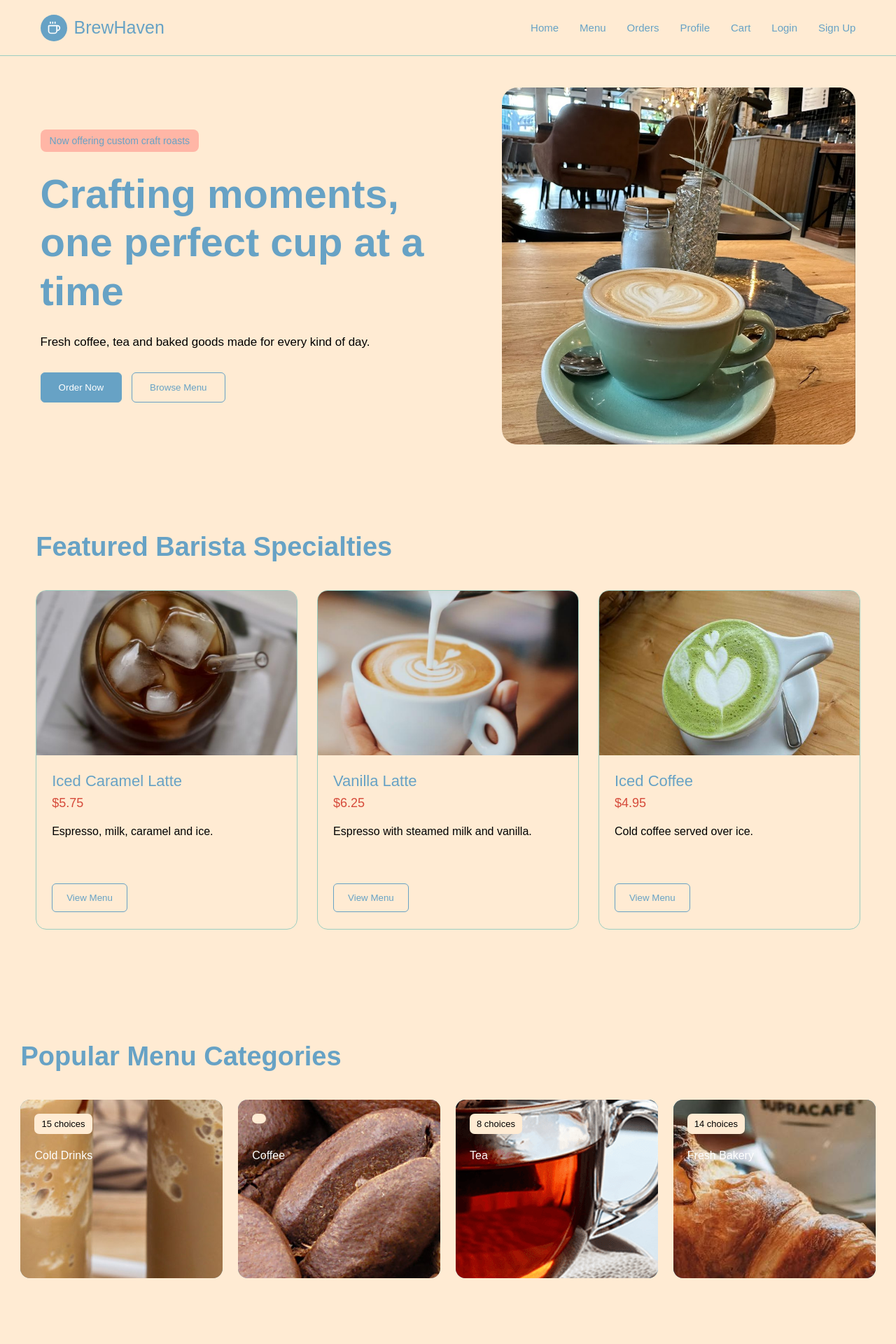
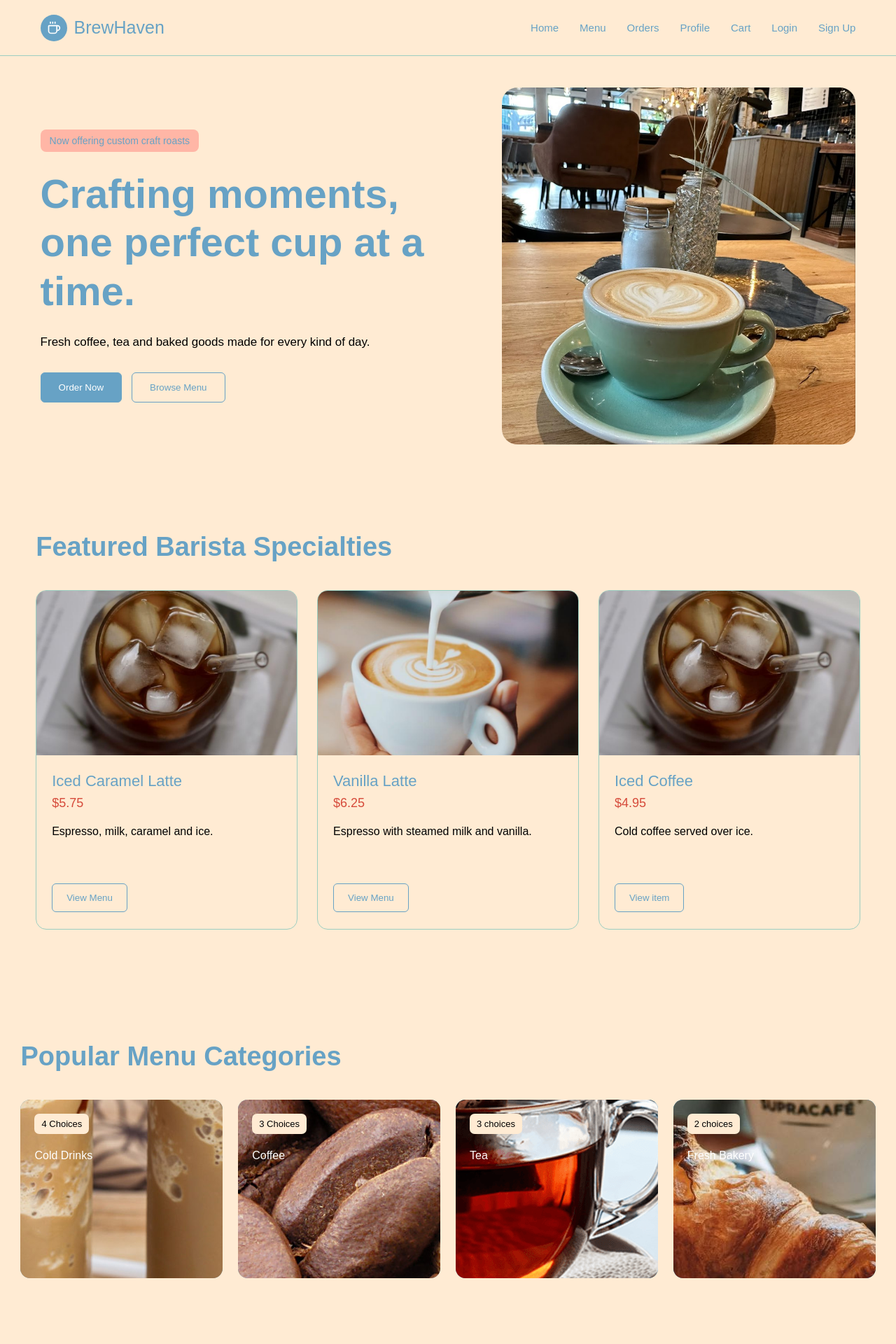
Before and after one commit to JSL1/BrewHaven, a React (Create React App) app in the folder client/: page / in a window 1280 px wide. Shown: the top 1920 px of the page at 70% size. Built offline with nearby package versions, Linux system fonts and the light colour scheme; no server answers.

Commit message:
general polishing

```diff
--- a/client/src/Components/Footer.js
+++ b/client/src/Components/Footer.js
@@ -79,10 +79,7 @@ const Footer = () => {
 
 
       <div className="footer-bottom">
-        <span>
-          © 2026 BrewHaven Inc.
-        </span>
-
+        <span> &copy; 2026 BrewHaven Inc. - COMP229 Group 1</span>
         <div>
           <span>Terms of Service</span>
           <span>Privacy Policy</span>
--- a/client/src/Components/Homepage.js
+++ b/client/src/Components/Homepage.js
@@ -1,4 +1,5 @@
 import React, { Component } from 'react';
+import { useLocation } from 'react-router-dom';
 import { Link } from 'react-router-dom';
 import './../App.css';
 import { Coffee, Truck, Gift } from 'lucide-react';
@@ -9,41 +10,29 @@ const Homepage = () => {
       <section className="hero" id="home">
         <div className="hero-content">
           <div className="tag">Now offering custom craft roasts</div>
-
           <h1>
-            Crafting moments,
-            <br />
-            one perfect cup at a
-            <br />
-            time
+            Crafting moments,<br />
+            one perfect cup at a<br />
+            time.
           </h1>
-
-          <p>
-            Fresh coffee, tea and baked goods made for every kind of day.
-          </p>
-
+          <p>Fresh coffee, tea and baked goods made for every kind of day.</p>
           <div className="hero-buttons">
             <a href="/menu">
               <button className="order-button">Order Now</button>
             </a>
-
             <a href="/menu">
               <button className="browse-button">Browse Menu</button>
             </a>
           </div>
         </div>
-
         <div className="hero-image">
           <img src="/images/hero.jpg" alt="Latte" />
         </div>
       </section>
 
-
       <section className="featured" id="menu">
         <h2>Featured Barista Specialties</h2>
-
         <div className="product-grid">
-
           <div className="product-card">
             <div className="product-image">
               <img src="/images/coffee1.png" alt="Iced Caramel Latte" />
@@ -52,11 +41,7 @@ const Homepage = () => {
             <div className="product-info">
               <h3>Iced Caramel Latte</h3>
               <span className="price">$5.75</span>
-
-              <p>
-                Espresso, milk, caramel and ice.
-              </p>
-
+              <p>Espresso, milk, caramel and ice.</p>
               <a href="/menu">
                 <button>View Menu</button>
               </a>
@@ -72,11 +57,7 @@ const Homepage = () => {
             <div className="product-info">
               <h3>Vanilla Latte</h3>
               <span className="price">$6.25</span>
-
-              <p>
-                Espresso with steamed milk and vanilla.
-              </p>
-
+              <p>Espresso with steamed milk and vanilla.</p>
               <a href="/menu">
                 <button>View Menu</button>
               </a>
@@ -86,19 +67,15 @@ const Homepage = () => {
 
           <div className="product-card">
             <div className="product-image">
-              <img src="/images/coffee3.jpg" alt="Iced Coffee" />
+              <img src="/images/coffee1.png" alt="Iced Coffee" />
             </div>
 
             <div className="product-info">
               <h3>Iced Coffee</h3>
               <span className="price">$4.95</span>
-
-              <p>
-                Cold coffee served over ice.
-              </p>
-
+              <p>Cold coffee served over ice.</p>
               <a href="/menu">
-                <button>View Menu</button>
+                <button>View item</button>
               </a>
             </div>
           </div>
@@ -118,7 +95,7 @@ const Homepage = () => {
               <img src="/images/cold.jpg" alt="Cold Drinks" />
               </Link>
             </div>
-            <span>15 choices</span>
+            <span>4 Choices</span>
             <p>Cold Drinks</p>
           </div>
 
@@ -128,7 +105,7 @@ const Homepage = () => {
               <img src="/images/beans.jpg" alt="Coffee" />
               </Link>
             </div>
-            <span></span>
+            <span>3 Choices</span>
             <p>Coffee</p>
           </div>
 
@@ -137,7 +114,7 @@ const Homepage = () => {
             <div className="category-image category-placeholder">
               <img src="images/teabag.png" alt="Tea" />
             </div>
-            <span>8 choices</span>
+            <span>3 choices</span>
             <p>Tea</p>
             </Link>
           </div>
@@ -147,7 +124,7 @@ const Homepage = () => {
             <div className="category-image">
               <img src="/images/bakery.jpg" alt="Bakery" />
             </div>
-            <span>14 choices</span>
+            <span>2 choices</span>
             <p>Fresh Bakery</p>
             </Link>
           </div>
--- a/client/src/pages/Login.js
+++ b/client/src/pages/Login.js
@@ -1,5 +1,6 @@
 import { useState } from 'react';
 import { useNavigate } from 'react-router-dom';
+import { Link } from 'react-router-dom';
 import '../App.css';
 import API_BASE_URL from "../config/api";
 
@@ -72,7 +73,7 @@ function Login() {
       </form>
 
       {message && <p>{message}</p>}
-
+      <p>No account?{" "}<Link to="/signup">Sign up now.</Link></p>
     </div>
   );
 }
```
Also changed, not shown: client/src/pages/Signup.js (+2 -10 lines).
